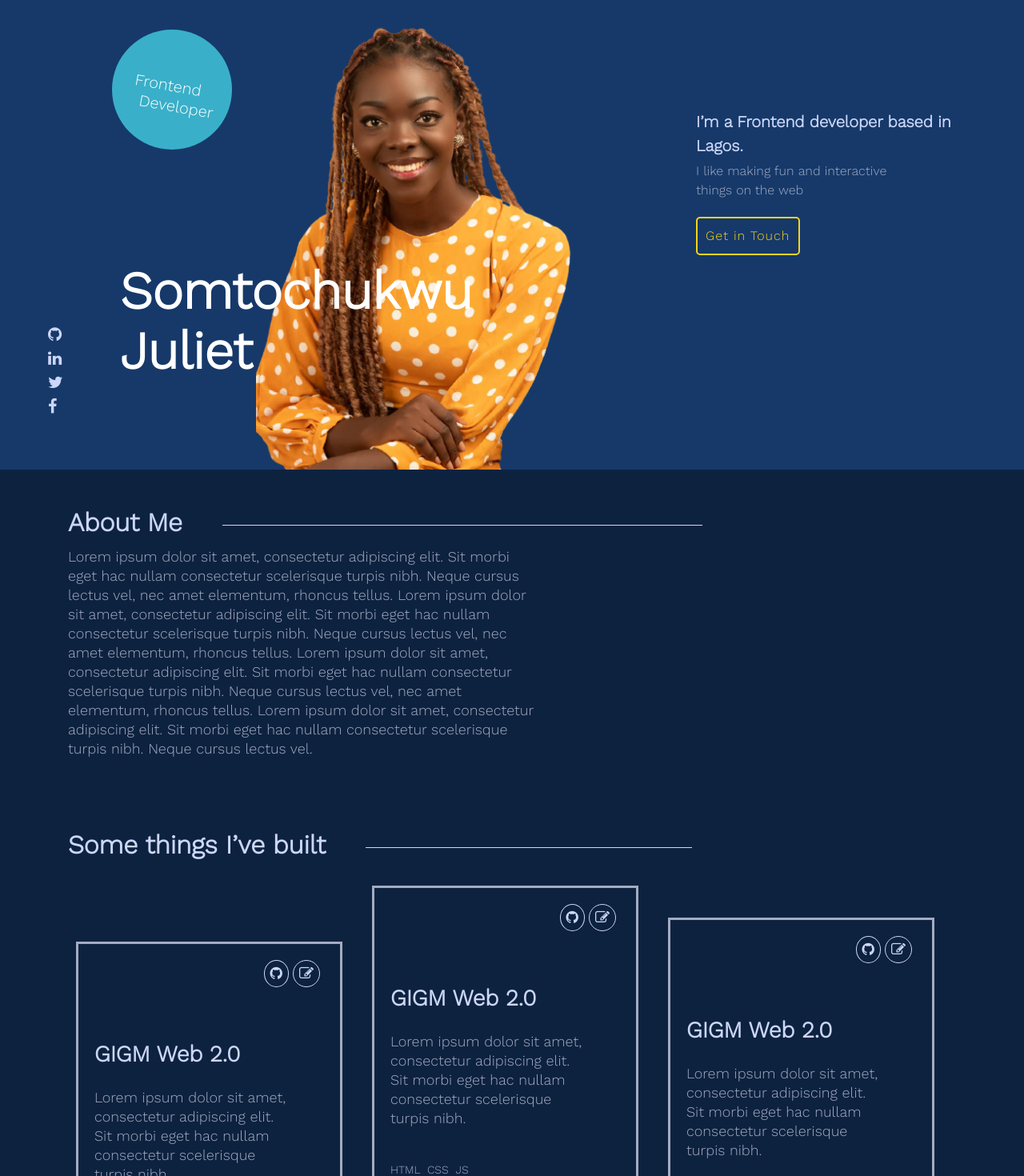
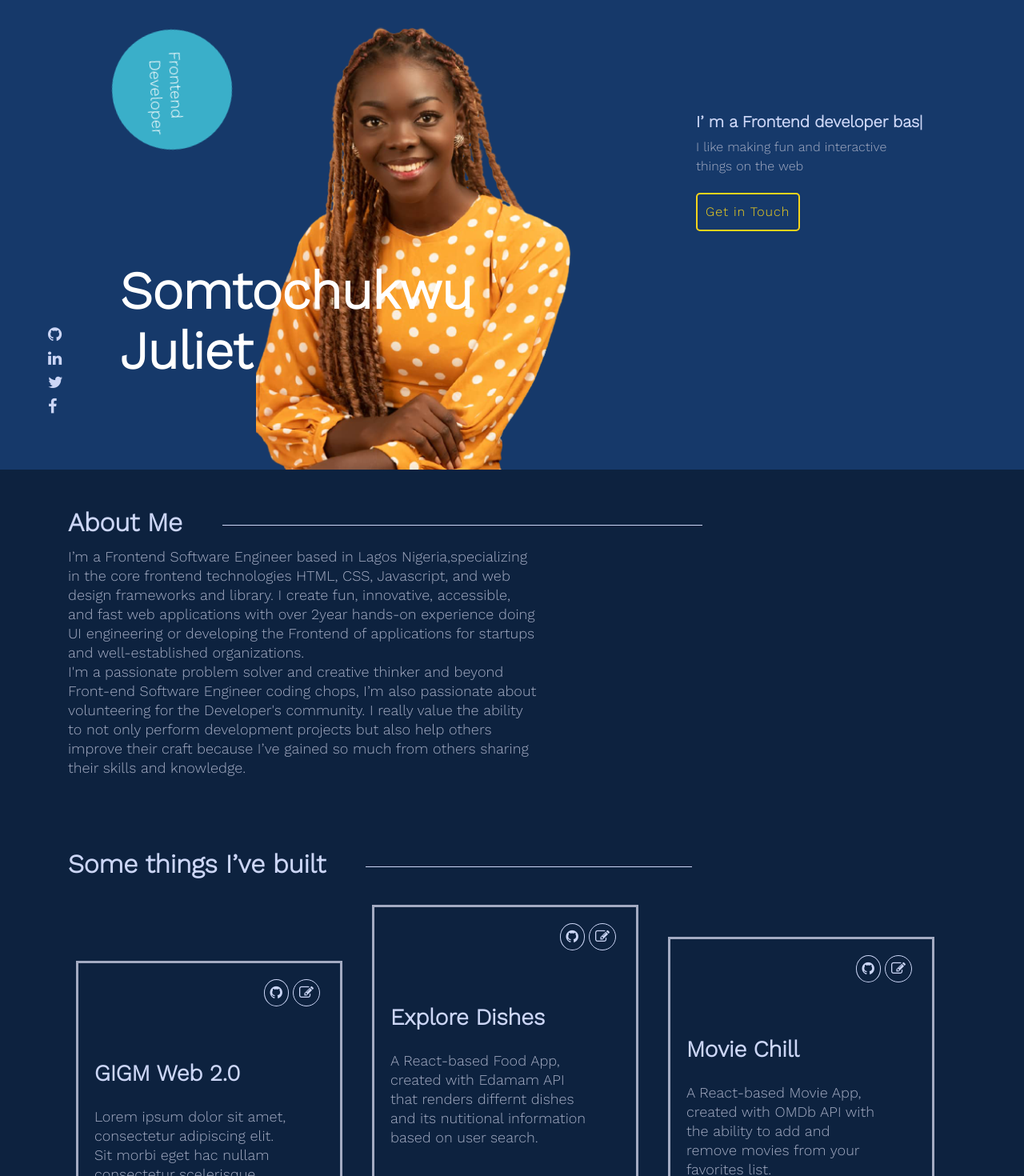
Before and after one commit to Juliet-chime/portfolio, a React (Create React App) app: page / in a window 1280 px wide. Shown: the part 120-1590 px from the top of the page at 80% size. Built offline with nearby package versions, Linux system fonts and the light colour scheme.

Commit message:
animation added

```diff
--- a/src/assets/css/App.css
+++ b/src/assets/css/App.css
@@ -7,7 +7,7 @@
   box-sizing: border-box;
 }
 a {
-  transition: all .3s ease-in;
+  transition: all .5s ease-in;
 }
 a:hover {
   text-decoration: none;
--- a/src/views/Resumebody/index.css
+++ b/src/views/Resumebody/index.css
@@ -28,6 +28,10 @@
   position: absolute;
   left: 70px;
   top: 50px;
+  animation-name: spin;
+  animation-duration: 5000ms;
+  animation-iteration-count: infinite;
+  animation-timing-function: linear;
 }
 
 .intro-text h1 {
@@ -240,6 +244,14 @@ color: #ccd6f6;
   font-size: 20px;
   line-height: 30px;
 }
+@keyframes spin {
+  from {
+      transform:rotate(0deg);
+  }
+  to {
+      transform:rotate(360deg);
+  }
+}
 @media only screen and (max-width: 1024px) {
   #top{
     width:100%;
--- a/src/views/Resumebody/index.jsx
+++ b/src/views/Resumebody/index.jsx
@@ -1,4 +1,4 @@
-import React from "react";
+import React ,{useState, useEffect} from "react";
 import NavBar from "../../component/NavBar/index";
 import "./index.css";
 import juliet from "../../assets/img/julietchime.png";
@@ -10,6 +10,43 @@ import "slick-carousel/slick/slick-theme.css";
 import ellipseII from "../../assets/img/Ellipse-21.png";
 
 const Resume = () => {
+  const [words,setWords] = useState(["I’ m a Frontend developer based in Lagos."]);
+  const [index, setIndex] = useState(0);
+  const [subIndex, setSubIndex] = useState(0);
+  const [blink, setBlink] = useState(true);
+  const [reverse, setReverse] = useState(false);
+
+  useEffect(() => {
+    if (index === words.length) return;
+
+    if ( subIndex === words[index].length + 1 &&
+        index !== words.length - 1 && !reverse ) {
+      setReverse(true);
+      return;
+    }
+
+    if (subIndex === 0 && reverse) {
+      setReverse(false);
+      setIndex((prev) => prev + 1);
+      return;
+    }
+
+    const timeout = setTimeout(() => {
+      setSubIndex((prev) => prev + (reverse ? -1 : 1));
+    }, Math.max(reverse ? 75 : subIndex === words[index].length ? 1000 :
+                150, parseInt(Math.random() * 350)));
+
+    return () => clearTimeout(timeout);
+  }, [subIndex, index, reverse]);
+
+  // blinker
+  useEffect(() => {
+    const timeout2 = setTimeout(() => {
+      setBlink((prev) => !prev);
+    }, 500);
+    return () => clearTimeout(timeout2);
+  }, [blink]);
+
   const settings = {
     dots: false,
     infinite: true,
@@ -115,7 +152,7 @@ const Resume = () => {
             </div>
             <div className="col-sm-12 col-md-4">
               <div class="funthing">
-                <h3>I’m a Frontend developer based in Lagos.</h3>
+                <h3>{`${words[index].substring(0, subIndex)}${blink ? "|" : " "}`}</h3>
                 <p>I like making fun and interactive things on the web</p>
                 <br />
                 <div className="getintouch-btn">
@@ -141,18 +178,12 @@ const Resume = () => {
                 About Me &nbsp; &nbsp; <img src={line} alt="" className="img-fluid"  />
               </h1>
               <p>
-                Lorem ipsum dolor sit amet, consectetur adipiscing elit. Sit
-                morbi eget hac nullam consectetur scelerisque turpis nibh. Neque
-                cursus lectus vel, nec amet elementum, rhoncus tellus. Lorem
-                ipsum dolor sit amet, consectetur adipiscing elit. Sit morbi
-                eget hac nullam consectetur scelerisque turpis nibh. Neque
-                cursus lectus vel, nec amet elementum, rhoncus tellus. Lorem
-                ipsum dolor sit amet, consectetur adipiscing elit. Sit morbi
-                eget hac nullam consectetur scelerisque turpis nibh. Neque
-                cursus lectus vel, nec amet elementum, rhoncus tellus. Lorem
-                ipsum dolor sit amet, consectetur adipiscing elit. Sit morbi
-                eget hac nullam consectetur scelerisque turpis nibh. Neque
-                cursus lectus vel.
+              I’m a Frontend Software Engineer based in Lagos Nigeria,specializing in the core frontend technologies HTML, CSS, Javascript, and web design frameworks and library. I create fun, innovative, accessible, and fast web applications with
+              over 2year hands-on experience
+              doing UI engineering or developing the Frontend of
+               applications for startups and well-established organizations.<br/>
+                I'm a passionate problem solver and creative thinker and beyond Front-end Software Engineer coding chops, I’m also passionate about volunteering for the Developer's community. I really value the ability to not only perform development projects but also help others improve their craft because
+                I’ve gained so much from others sharing their skills and knowledge.
               </p>
             </div>
           </div>
@@ -201,7 +232,7 @@ const Resume = () => {
                   <div className="project-slide">
                     <div className="d-flex justify-content-end">
                       <div className="somethings-I-built-icon">
-                        <a href="#">
+                        <a href="https://github.com/Juliet-chime/cookingrecipe">
                           {" "}
                           <i class="fa fa-github"></i>
                         </a>
@@ -215,22 +246,21 @@ const Resume = () => {
                     <br />
                     <br />
                     <br />
-                    <h1>GIGM Web 2.0</h1>
+                    <h1>Explore Dishes</h1>
                     <br />
                     <p className="pb-5">
-                      Lorem ipsum dolor sit amet, consectetur adipiscing elit.
-                      Sit morbi eget hac nullam consectetur scelerisque turpis
-                      nibh.
+                    A React-based Food App, created with Edamam API that renders differnt dishes and its nutitional information based on user search.
                     </p>
                     <span>HTML &nbsp;</span>
                     <span>CSS &nbsp;</span>
                     <span>JS &nbsp;</span>
+                    <span>ReactJS &nbsp;</span>
                   </div>
 
                   <div className="project-slide even-1">
                     <div className="d-flex justify-content-end">
                       <div className="somethings-I-built-icon">
-                        <a href="#">
+                        <a href="https://github.com/Juliet-chime/moviechill">
                           {" "}
                           <i class="fa fa-github"></i>
                         </a>
@@ -244,16 +274,15 @@ const Resume = () => {
                     <br />
                     <br />
                     <br />
-                    <h1>GIGM Web 2.0</h1>
+                    <h1>Movie Chill</h1>
                     <br />
                     <p className="pb-5">
-                      Lorem ipsum dolor sit amet, consectetur adipiscing elit.
-                      Sit morbi eget hac nullam consectetur scelerisque turpis
-                      nibh.
+                    A React-based Movie App, created with OMDb API with the ability to add and remove movies from your favorites list.
                     </p>
                     <span>HTML &nbsp;</span>
                     <span>CSS &nbsp;</span>
                     <span>JS &nbsp;</span>
+                    <span>ReactJS &nbsp;</span>
                   </div>
 
                   <div className="project-slide">
```
